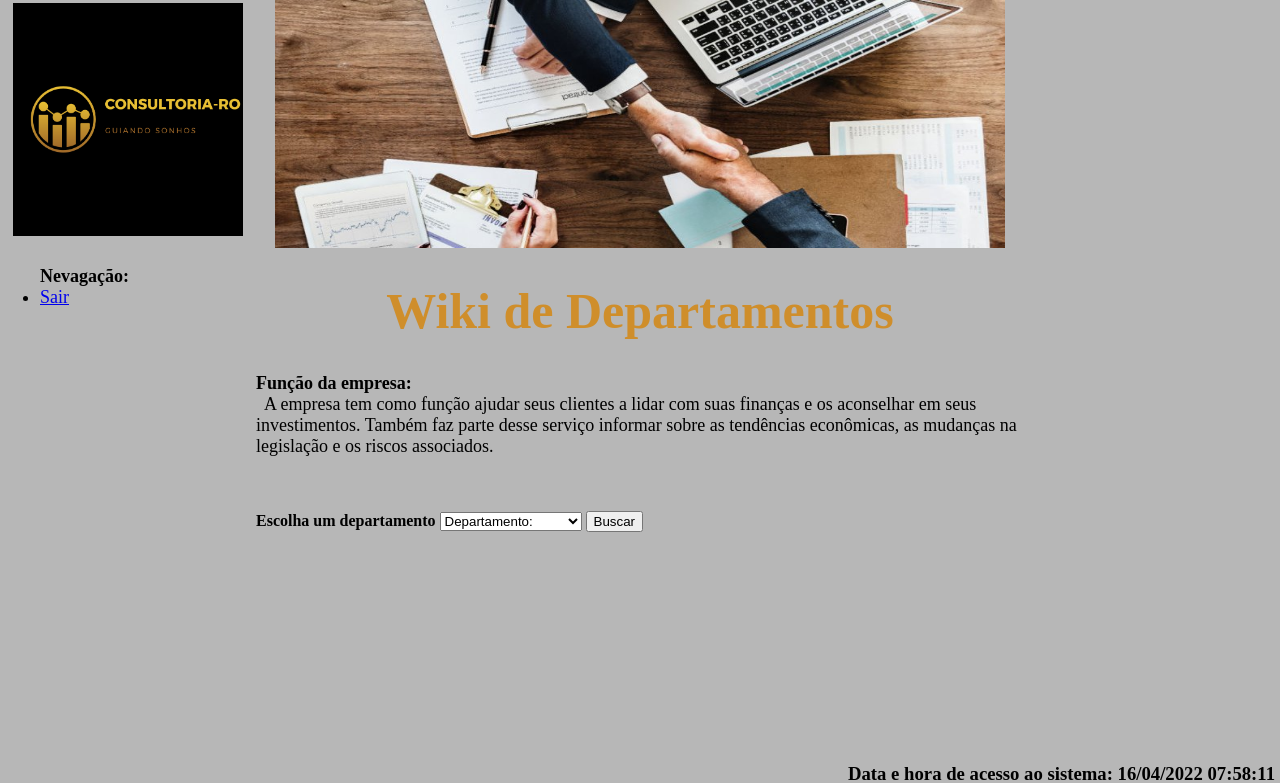
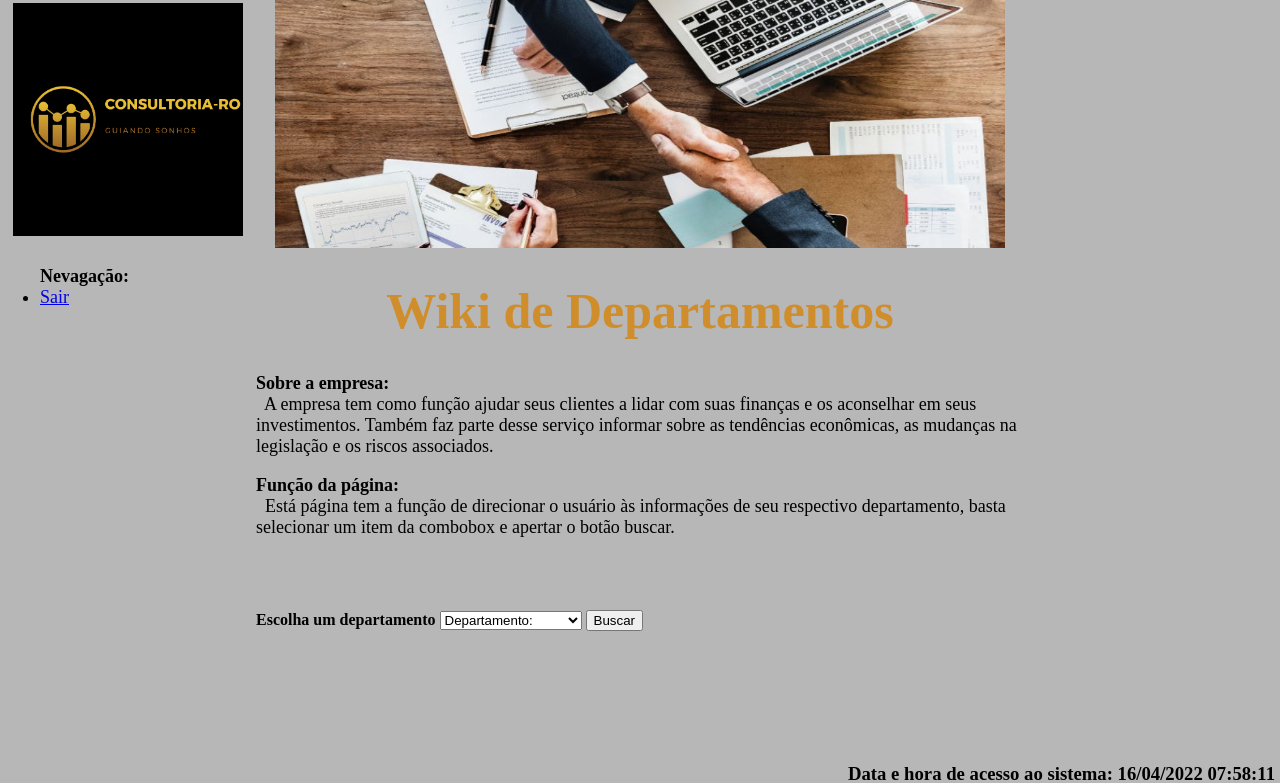
Before and after one commit to JoaoObara/prova1_web2, a PHP site: page /home.php in a window 1280 px wide. Shown: the top 783 px of the page. Run offline with PHP 8.4, Linux system fonts and the light colour scheme.

Commit message:
correções

```diff
--- a/departament.php
+++ b/departament.php
@@ -38,7 +38,7 @@
         <H1 class="titulo"> Wiki de Departamentos</H1>
 
         <?php
-        $escolha = $_POST["departamentos"];
+        $escolha = $_GET["departamentos"];
 
         switch ($escolha) {
             case "Setor Administrativo":
--- a/home.php
+++ b/home.php
@@ -35,14 +35,20 @@
         <!-- PARAGRAFO COM A FUNCAO DA EMPRESA -->
 
         <p>
-        <b>Função da empresa:</b>
+        <b>Sobre a empresa:</b>
         <br />&nbsp A empresa tem como função ajudar seus clientes a lidar com suas finanças
          e os aconselhar em seus investimentos. Também faz parte desse serviço informar sobre
-         as tendências econômicas, as mudanças na legislação e os riscos associados.</p>
-         <br /> <br />
+         as tendências econômicas, as mudanças na legislação e os riscos associados.
+        </p>
+
+        <p> <b>Função da página:</b>
+        <br />&nbsp Está página tem a função de direcionar o usuário às informações de seu respectivo
+        departamento, basta selecionar um item da combobox e apertar o botão buscar.
+        </p>
+         <br /> <br /> <br />
 
         <!-- FORMULARIO  -->
-        <form method="post" action="departament.php">
+        <form method="get" action="departament.php">
             <b> Escolha um departamento </b>
             <select name="departamentos">
                 <option>Departamento: </option>
```
